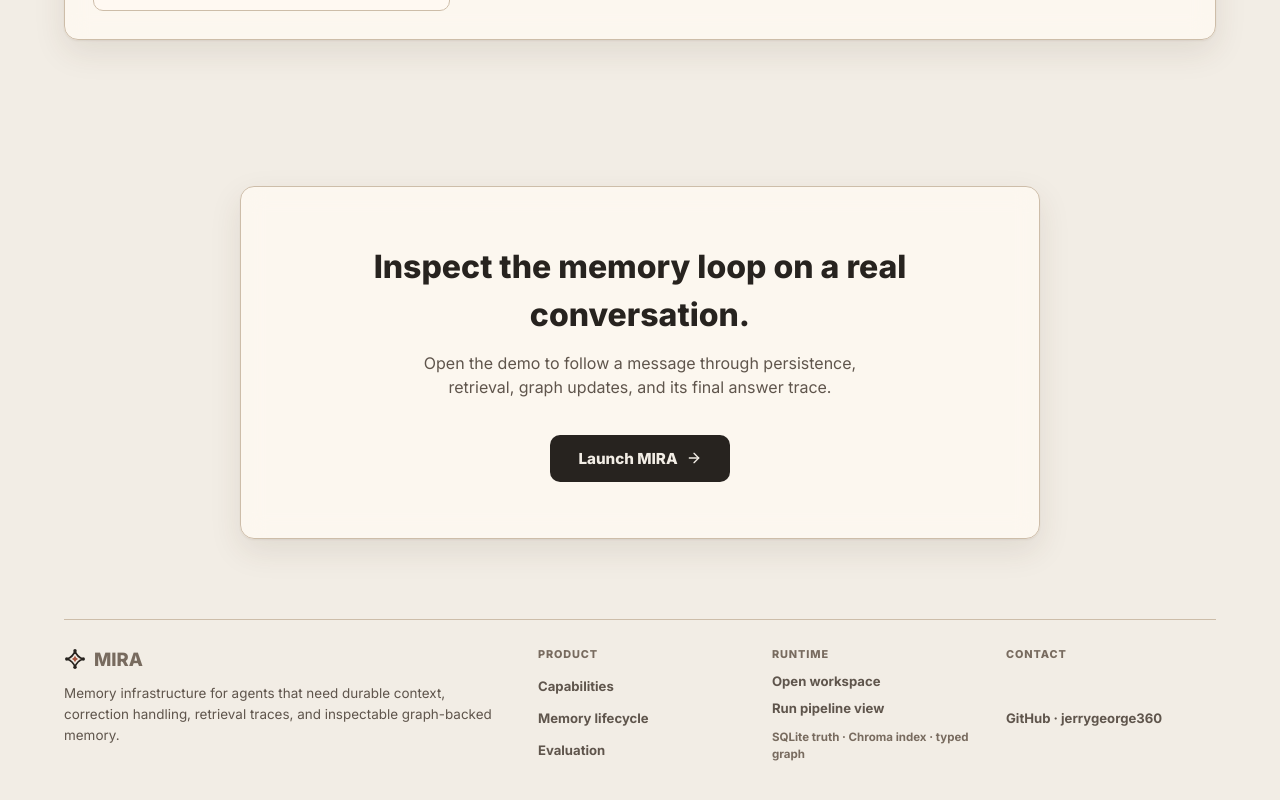
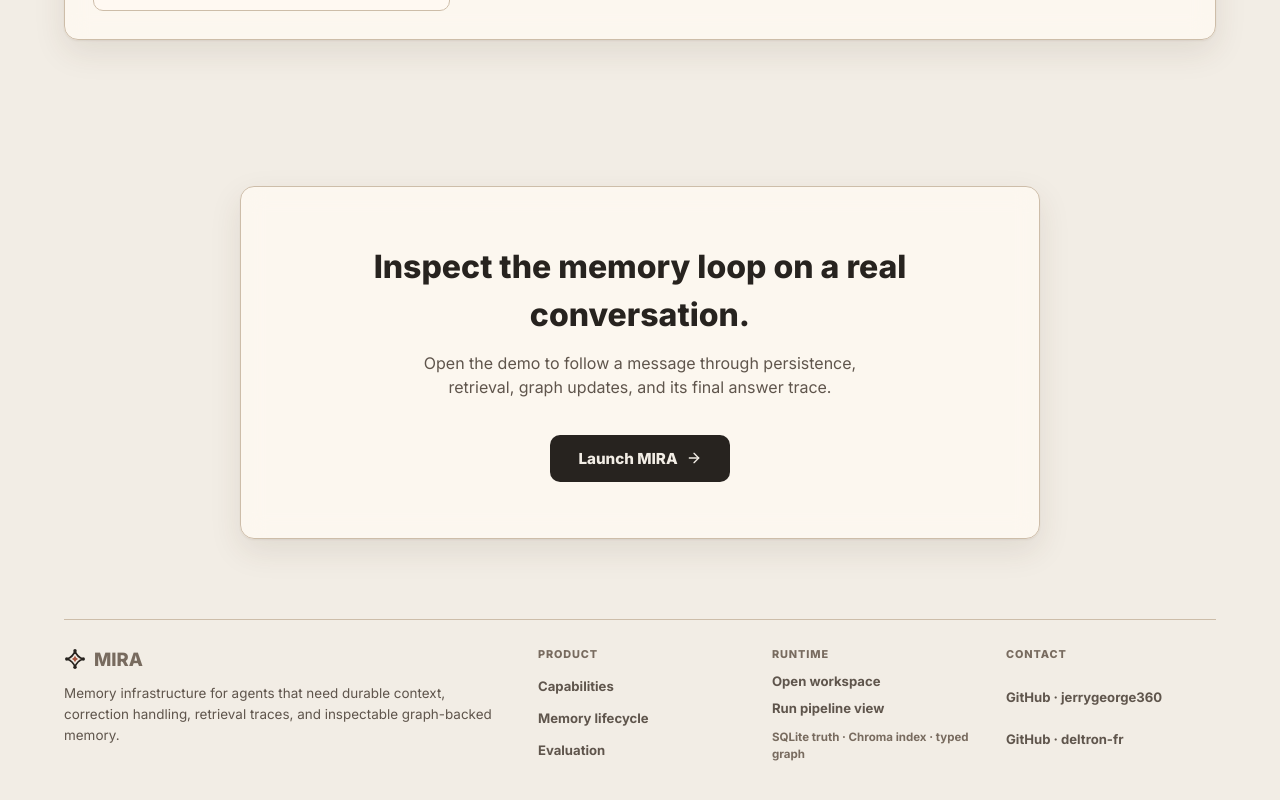
Before and after one commit to jerrygeorge360/mira, a React (Vite) app in the folder frontend/: page / in a window 1280 px wide. Shown: the part 4412-5212 px from the top of the page. Built offline with nearby package versions, Linux system fonts and the light colour scheme; no server answers; a web font is replaced by a local one.

Commit message:
feat(frontend): add Deltron FR contact

```diff
--- a/frontend/src/components/Landing.tsx
+++ b/frontend/src/components/Landing.tsx
@@ -648,6 +648,9 @@
               <a href="https://github.com/jerrygeorge360" target="_blank" rel="noreferrer">
                 GitHub · jerrygeorge360
               </a>
+              <a href="https://github.com/deltron-fr" target="_blank" rel="noreferrer">
+                GitHub · deltron-fr
+              </a>
             </div>
           </nav>
         </footer>
```
